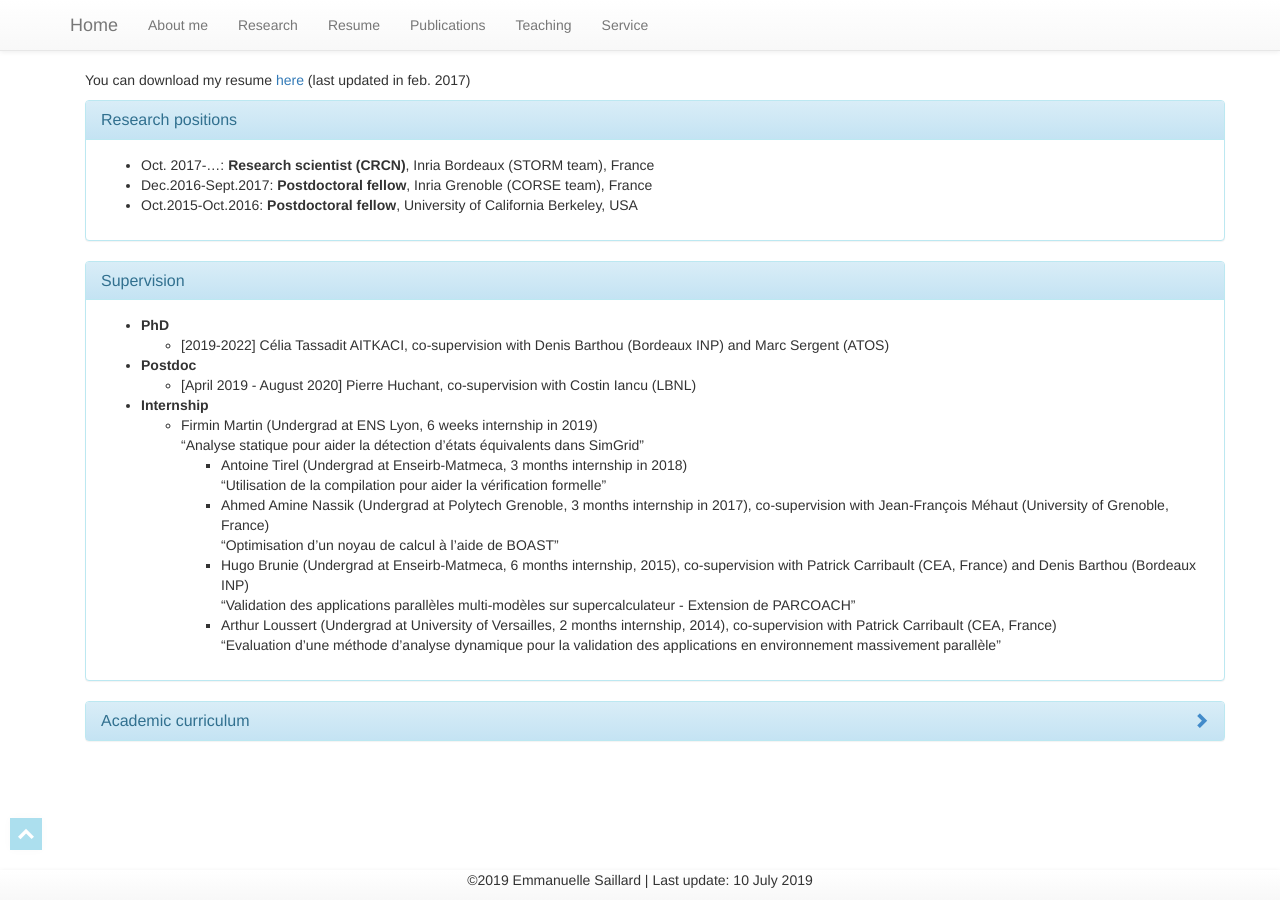
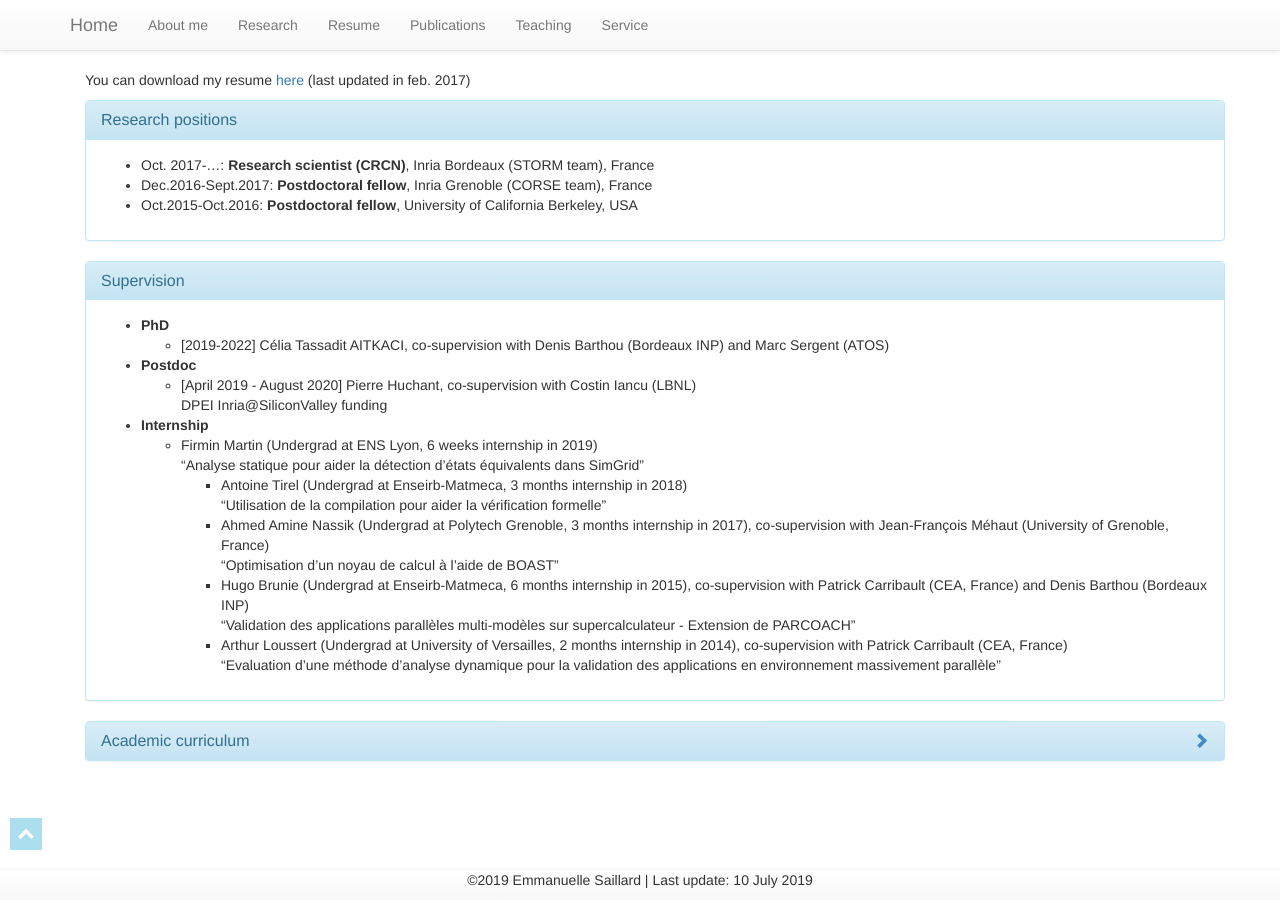
Before and after one commit to esaillar/manou, a Jekyll site: the page built from resume.md, in a window 1280 px wide. Built offline with Jekyll 4.4.1, drawn with Linux system fonts in a browser that asks for light colours; a style sheet for code colours, icons or effects is not loaded.

Commit message:
2019 update

```diff
--- a/resume.md
+++ b/resume.md
@@ -31,6 +31,7 @@ You can download my resume <a href="{{site.baseurl}}/resources/cv_eng.pdf" targe
 	- [2019-2022] Célia Tassadit AITKACI, co-supervision with Denis Barthou (Bordeaux INP) and Marc Sergent (ATOS)
 - **Postdoc**
   - [April 2019 - August 2020] Pierre Huchant, co-supervision with Costin Iancu (LBNL)
+<br/> DPEI Inria@SiliconValley funding
 - **Internship**
   - Firmin Martin (Undergrad at ENS Lyon, 6 weeks internship in 2019)
 <br/> "Analyse statique pour aider la détection d’états équivalents dans SimGrid"
@@ -38,9 +39,9 @@ You can download my resume <a href="{{site.baseurl}}/resources/cv_eng.pdf" targe
 <br/> "Utilisation de la compilation pour aider la vérification formelle"
 	- Ahmed Amine Nassik (Undergrad at Polytech Grenoble, 3 months internship in 2017), co-supervision with Jean-François Méhaut (University of Grenoble, France)
 <br/> "Optimisation d'un noyau de calcul à l'aide de BOAST"
-	- Hugo Brunie (Undergrad at Enseirb-Matmeca, 6 months internship, 2015), co-supervision with Patrick Carribault (CEA, France) and Denis Barthou (Bordeaux INP)
+	- Hugo Brunie (Undergrad at Enseirb-Matmeca, 6 months internship in 2015), co-supervision with Patrick Carribault (CEA, France) and Denis Barthou (Bordeaux INP)
 <br/> "Validation des applications parallèles multi-modèles sur supercalculateur - Extension de PARCOACH"
-	- Arthur Loussert (Undergrad at University of Versailles, 2 months internship, 2014), co-supervision with Patrick Carribault (CEA, France)
+	- Arthur Loussert (Undergrad at University of Versailles, 2 months internship in 2014), co-supervision with Patrick Carribault (CEA, France)
 <br/> "Evaluation d'une méthode d'analyse dynamique pour la validation des applications en environnement massivement parallèle"
 </td>
   </div>
```
Also changed, not shown: research.md (+1 -1 lines).
